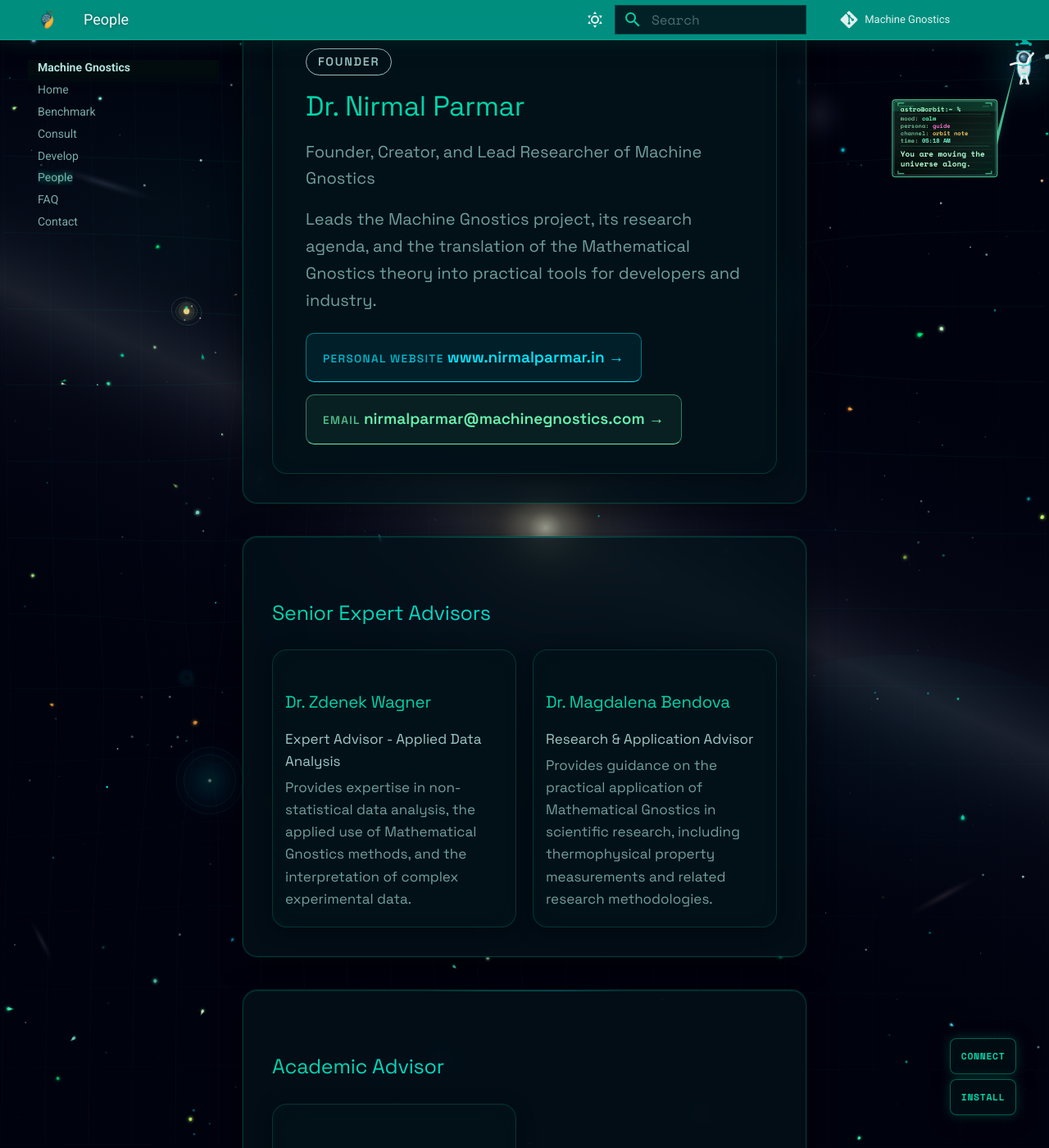
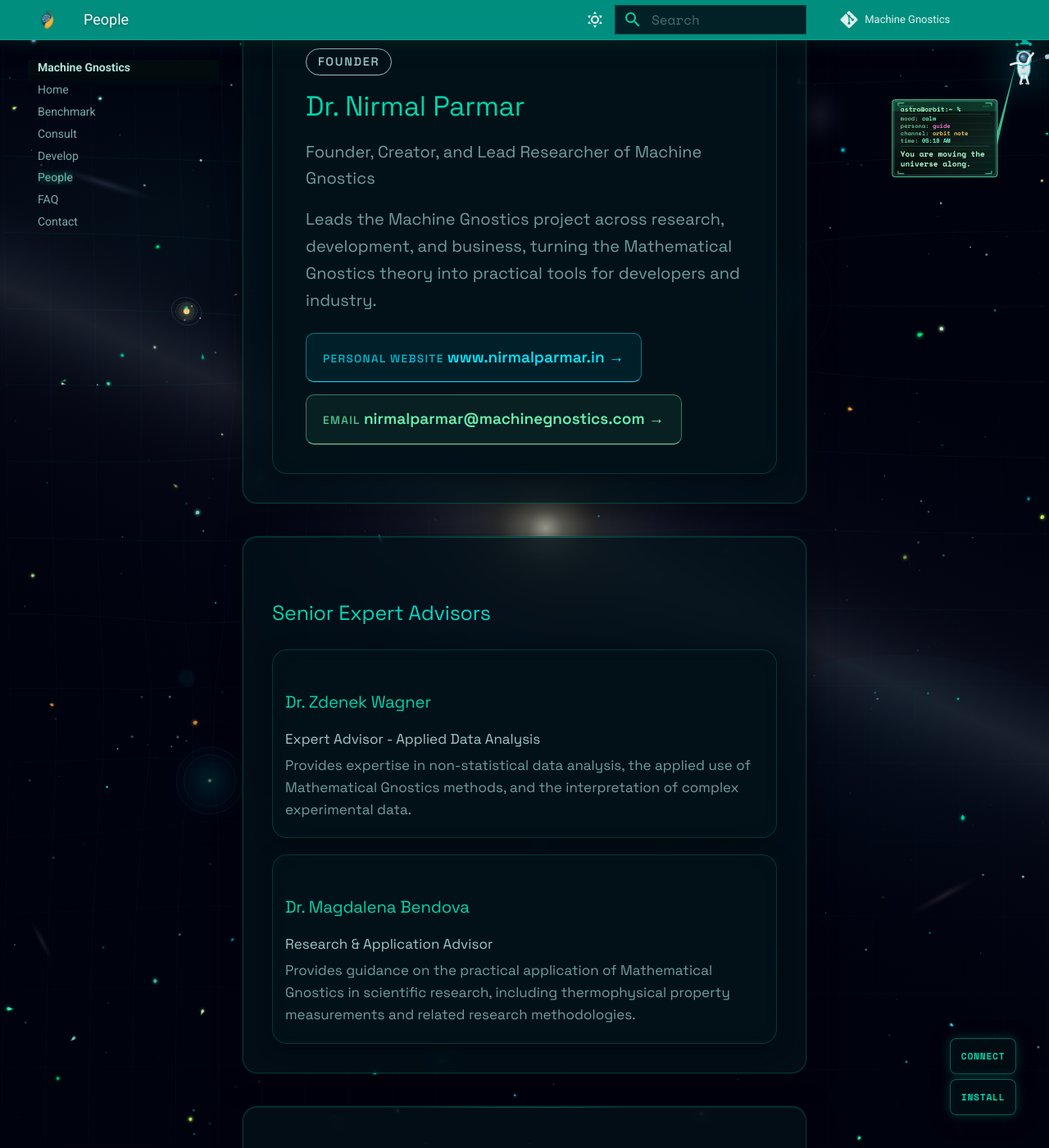
Before and after one commit to MachineGnostics/machinegnostics.io, an MkDocs documentation site: the page built from docs/people.md, in a window 1280 px wide and 1400 px high, scrolled down 886 px. Shown: the whole window at 82% size. Built offline with MkDocs 1.6.1 and Material for MkDocs 9.7.7, drawn with Linux system fonts in a browser that asks for light colours; comment, search, counter and statistics services are not loaded; some of the changed text lies outside the part shown.

Commit message:
people content updated

```diff
--- a/docs/people.md
+++ b/docs/people.md
@@ -18,7 +18,7 @@
 				<h3>Dr. Nirmal Parmar</h3>
 				<p class="gn-founder-role">Founder, Creator, and Lead Researcher of Machine Gnostics</p>
 				<p class="gn-founder-bio">
-					Leads the Machine Gnostics project, its research agenda, and the translation of the Mathematical Gnostics theory into practical tools for developers and industry.
+					Leads the Machine Gnostics project across research, development, and business, turning the Mathematical Gnostics theory into practical tools for developers and industry.
 				</p>
 				<div class="gn-founder-links">
 					<a class="gn-founder-link gn-founder-link--web" href="https://www.nirmalparmar.in" target="_blank" rel="noopener noreferrer">
@@ -55,7 +55,7 @@
 		<div class="gn-features gn-compact-grid">
 			<article class="gn-feature">
 				<h3>Dr. Kamlesh Parmar</h3>
-				<p class="gn-meta">Assistant Professor - India</p>
+				<p class="gn-meta">Academic Research Advisor - India</p>
 				<p>Supports research collaboration and advises on how Machine Gnostics can be applied in scientific and engineering applications.</p>
 			</article>
 		</div>
@@ -66,8 +66,8 @@
 		<div class="gn-features gn-compact-grid">
 			<article class="gn-feature">
 				<h3>Chirag Vadera</h3>
-				<p class="gn-meta">Business Strategy Advisor</p>
-				<p>Advises on business direction, strategic positioning, and how Machine Gnostics can engage high-value industry problems.</p>
+				<p class="gn-meta">Marketing &amp; Website Advisor</p>
+				<p>Helps with marketing and website content optimization, making the website more business-friendly for visitors and potential partners.</p>
 			</article>
 			<article class="gn-feature">
 				<h3>Kevin Shah</h3>
--- a/docs/stylesheets/extra.css
+++ b/docs/stylesheets/extra.css
@@ -187,7 +187,7 @@
 }
 
 .gn-home .gn-features.gn-compact-grid {
-    grid-template-columns: repeat(auto-fill, minmax(200px, 1fr));
+    grid-template-columns: repeat(auto-fill, minmax(300px, 1fr));
 }
 
 .gn-home .gn-compact-grid .gn-feature {
```
